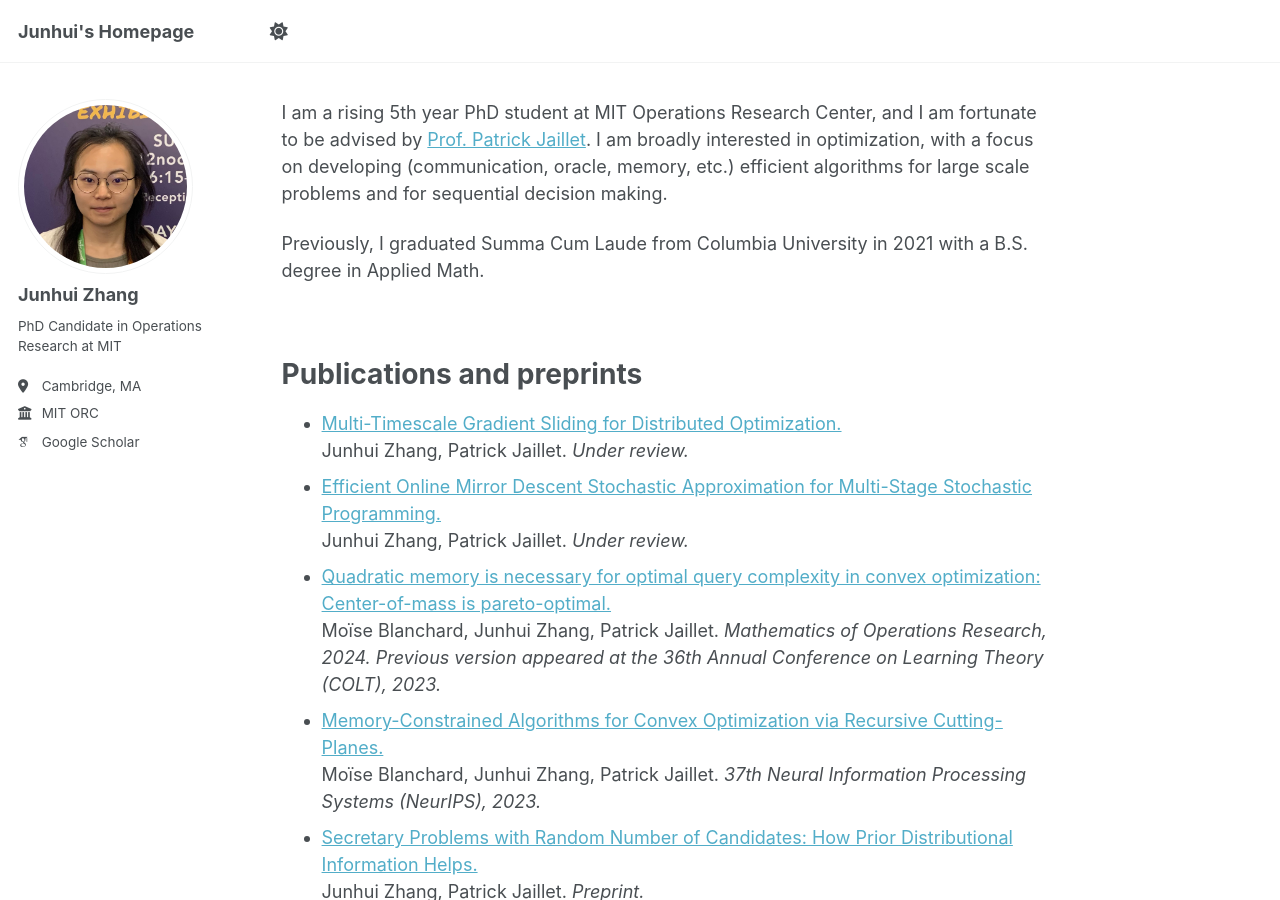
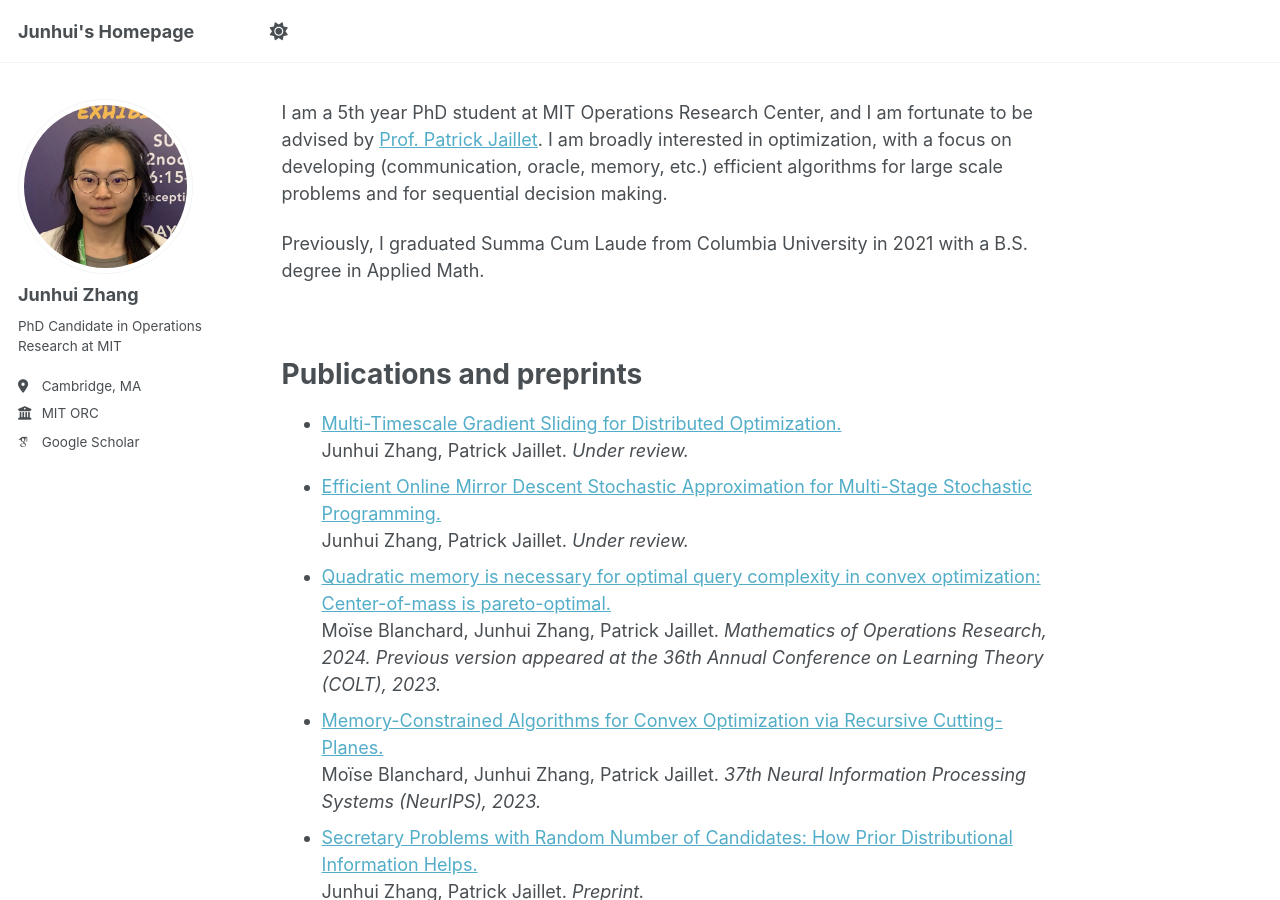
Before and after one commit to junhuiz0/junhuiz0.github.io, a Jekyll site: the page built from _pages/about.md, in a window 1280 px wide and 900 px high. Built offline with Jekyll 4.4.1, drawn with Linux system fonts in a browser that asks for light colours; some web fonts are replaced; a script that is not in the unit is left out; some of the changed text lies outside the part shown.

Commit message:
Update about.md

```diff
--- a/_pages/about.md
+++ b/_pages/about.md
@@ -7,7 +7,7 @@ redirect_from:
   - /about.html
 ---
 
-I am a rising 5th year PhD student at MIT Operations Research Center, and I am fortunate to be advised by [Prof. Patrick Jaillet](https://web.mit.edu/jaillet/www/). I am broadly interested in optimization, with a focus on developing (communication, oracle, memory, etc.) efficient algorithms for large scale problems and for sequential decision making.
+I am a 5th year PhD student at MIT Operations Research Center, and I am fortunate to be advised by [Prof. Patrick Jaillet](https://web.mit.edu/jaillet/www/). I am broadly interested in optimization, with a focus on developing (communication, oracle, memory, etc.) efficient algorithms for large scale problems and for sequential decision making.
 
 Previously, I graduated Summa Cum Laude from Columbia University in 2021 with a B.S. degree in Applied Math.
 
```
Also changed, not shown: other parts of _pages/about.md (+1 -1 lines).
